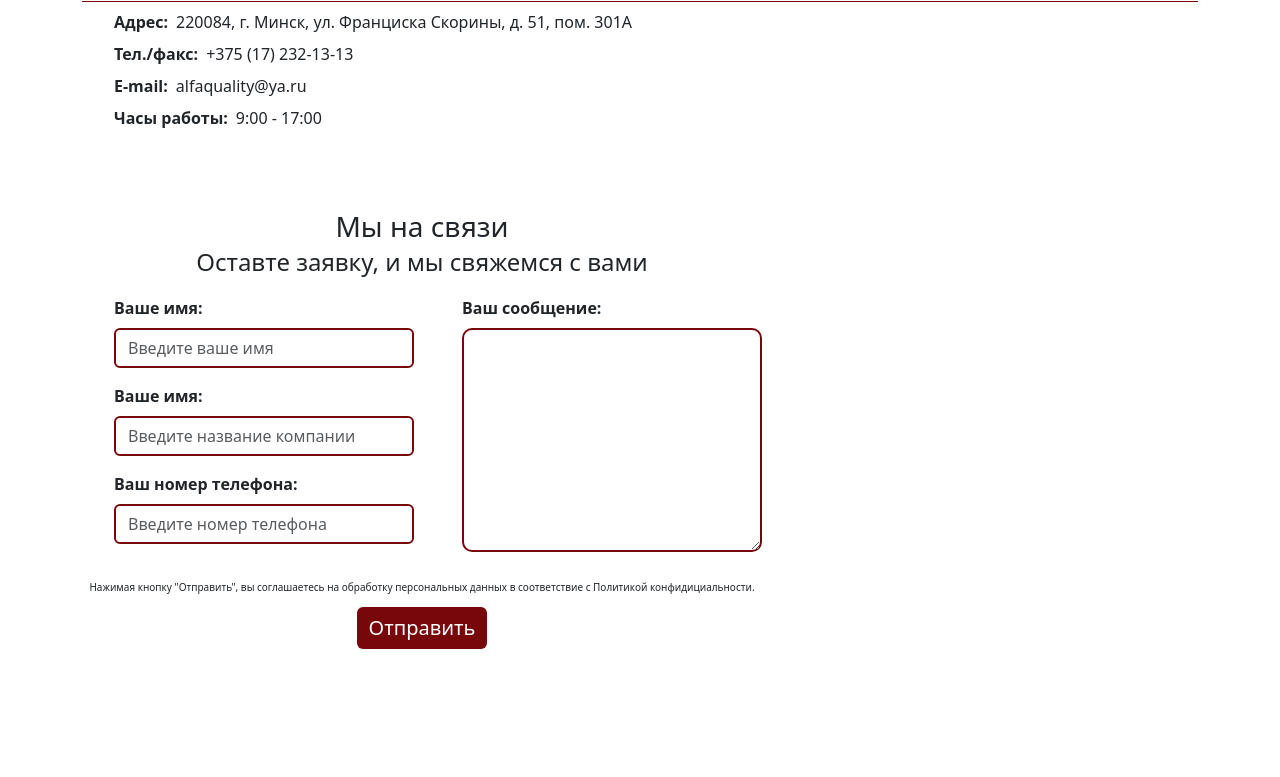
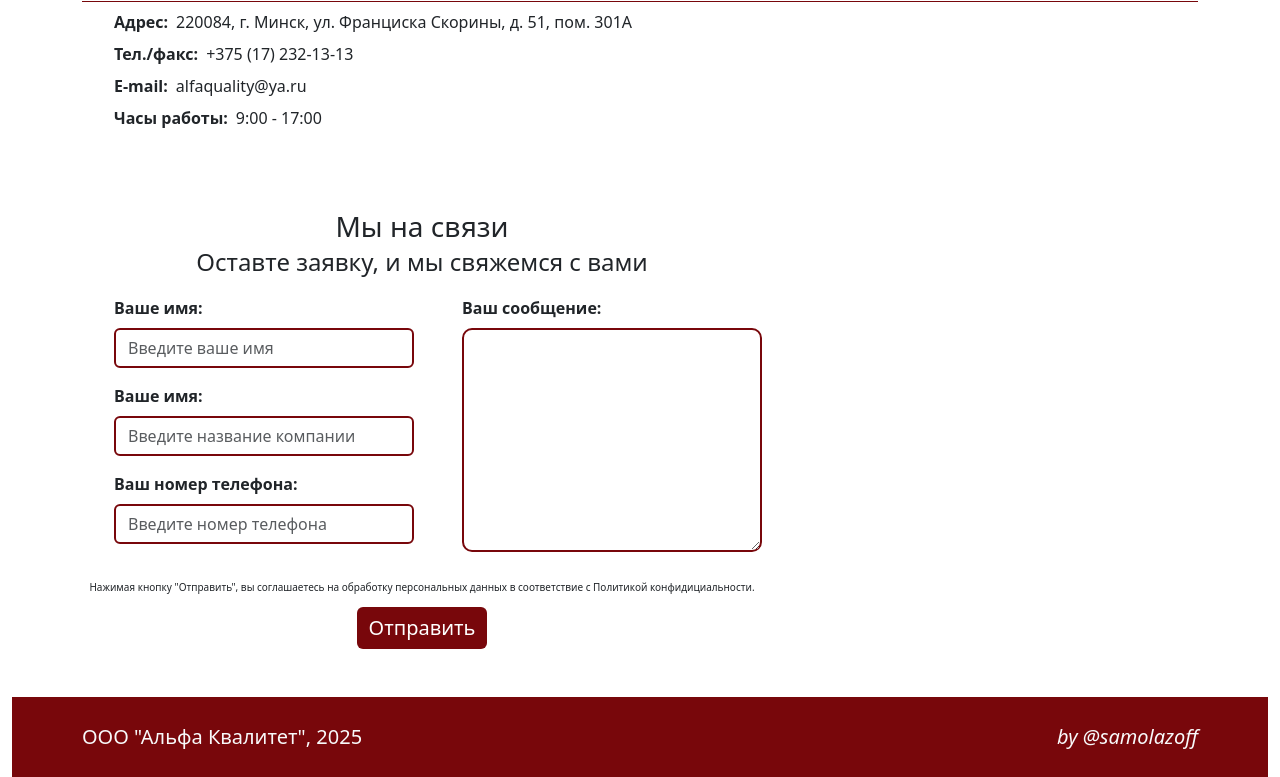
Before and after one commit to samolazoff/AQ-bootstrap, a website: page index.html in a window 1280 px wide. Shown: the part 1609-2386 px from the top of the page. Before the commit the page ends 2258 px from the top, so only its background shows below. Drawn offline with Linux system fonts and the light colour scheme.

Commit message:
Add footer

```diff
--- a/index.html
+++ b/index.html
@@ -201,11 +201,17 @@
                         </div>
                         <span class="txt_small fs-10 text-center">Нажимая кнопку "Отправить", вы соглашаетесь на обработку персональных данных в соответствие с Политикой конфидициальности.</span>
                         <button class="btn btn-dark bgc-main border-0 fs-5 mt-2" type="submit">Отправить</button>
-
                     </form>
                 </div>
             </section>
         </main>
+        <footer class="app-footer container-fluid mt-5 position-relative">
+            <div class="bgc-footer bgc-main container-fluid position-absolute bottom-0 start-0 z-n1"></div>
+            <div class="app-footer-content container d-flex flex-row align-items-center justify-content-between text-light fs-5 h-100">
+                <span >ООО "Альфа Квалитет", 2025</span>
+                <a  class="fst-italic" href="https://github.com/samolazoff/">by @samolazoff</a>
+            </div>
+        </footer>
     </div>
     <script src="/scripts/bootstrap.min.js"></script>
 </body>
--- a/style/style.css
+++ b/style/style.css
@@ -20,6 +20,10 @@ a:focus,
 a:active{
     text-decoration: none;
     color: inherit;
+}
+
+textarea{
+    border-radius: 10px
 }
 
 .bgc-main{
@@ -143,8 +147,13 @@ a:active{
     border:#78070B solid 2px;
 }
 
-textarea{
-    border-radius: 10px
+.app-footer{
+    width: 100%;
+    height: 80px;
+
+}
+.bgc-footer{
+    height: 80px;
 }
 
 /* MEDIA */
```
